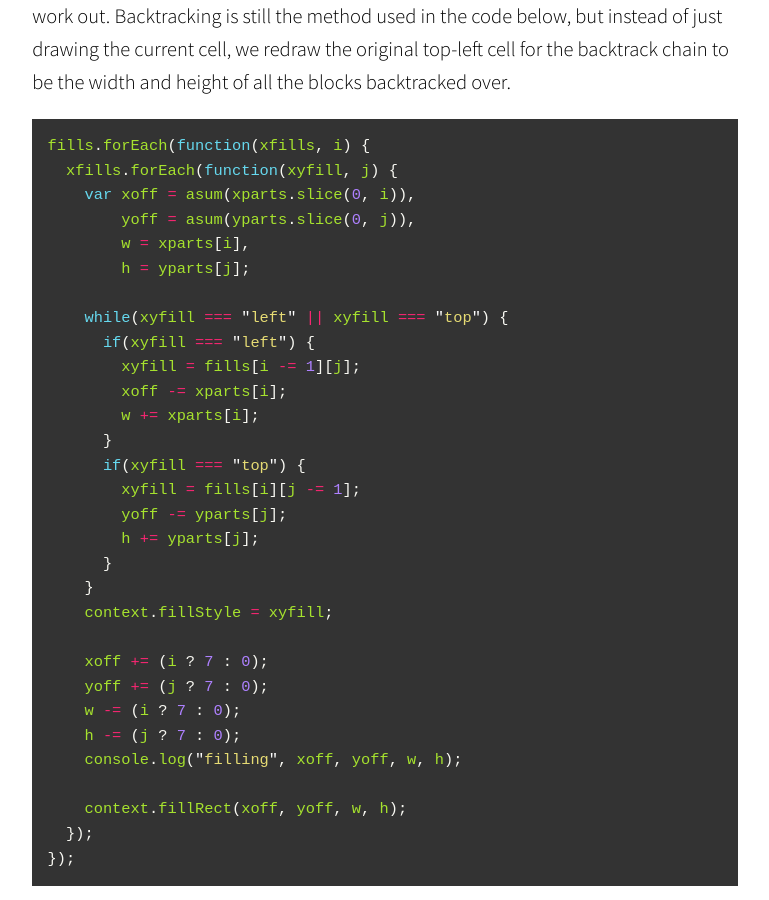
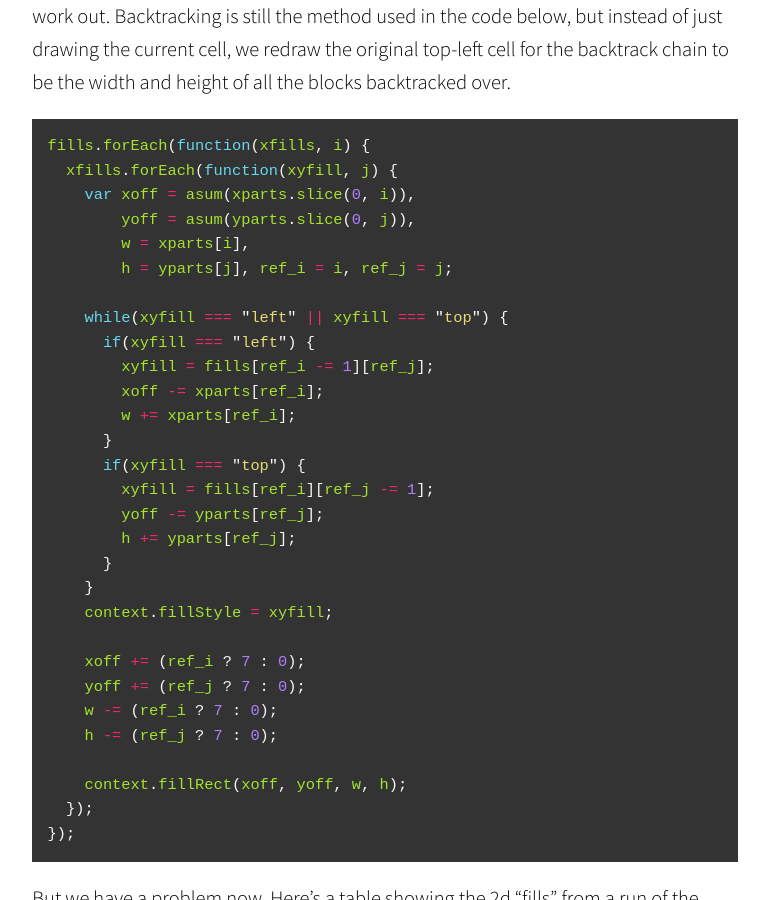
Before and after one commit to airhadoken/airhadoken.github.io, a Jekyll site: the page built from _posts/2015-03-18-art-bot-walkthrough-2.md, in a window 1280 px wide and 900 px high, scrolled down 8954 px. Shown: the whole window, without its empty margins (255-1024 px from the left). Built offline with Jekyll 4.4.1, drawn with Linux system fonts in a browser that asks for light colours; nearby versions of some CDN libraries; some web fonts are replaced; Markdown is read by kramdown in place of the engine named in the settings; comment, search, counter and statistics services are not loaded.

Commit message:
Art bot 2: changed final code block to one that works as advertised

```diff
--- a/_posts/2015-03-18-art-bot-walkthrough-2.md
+++ b/_posts/2015-03-18-art-bot-walkthrough-2.md
@@ -209,27 +209,26 @@ fills.forEach(function(xfills, i) {
     var xoff = asum(xparts.slice(0, i)),
         yoff = asum(yparts.slice(0, j)),
         w = xparts[i],
-        h = yparts[j];
+        h = yparts[j], ref_i = i, ref_j = j;
 
     while(xyfill === "left" || xyfill === "top") {
       if(xyfill === "left") {
-        xyfill = fills[i -= 1][j];
-        xoff -= xparts[i];
-        w += xparts[i];
+        xyfill = fills[ref_i -= 1][ref_j];
+        xoff -= xparts[ref_i];
+        w += xparts[ref_i];
       }
       if(xyfill === "top") {
-        xyfill = fills[i][j -= 1];
-        yoff -= yparts[j];
-        h += yparts[j];
+        xyfill = fills[ref_i][ref_j -= 1];
+        yoff -= yparts[ref_j];
+        h += yparts[ref_j];
       }
     }
     context.fillStyle = xyfill;
 
-    xoff += (i ? 7 : 0);
-    yoff += (j ? 7 : 0);
-    w -= (i ? 7 : 0);
-    h -= (j ? 7 : 0);
-    console.log("filling", xoff, yoff, w, h);
+    xoff += (ref_i ? 7 : 0);
+    yoff += (ref_j ? 7 : 0);
+    w -= (ref_i ? 7 : 0);
+    h -= (ref_j ? 7 : 0);
 
     context.fillRect(xoff, yoff, w, h);
   });
```
